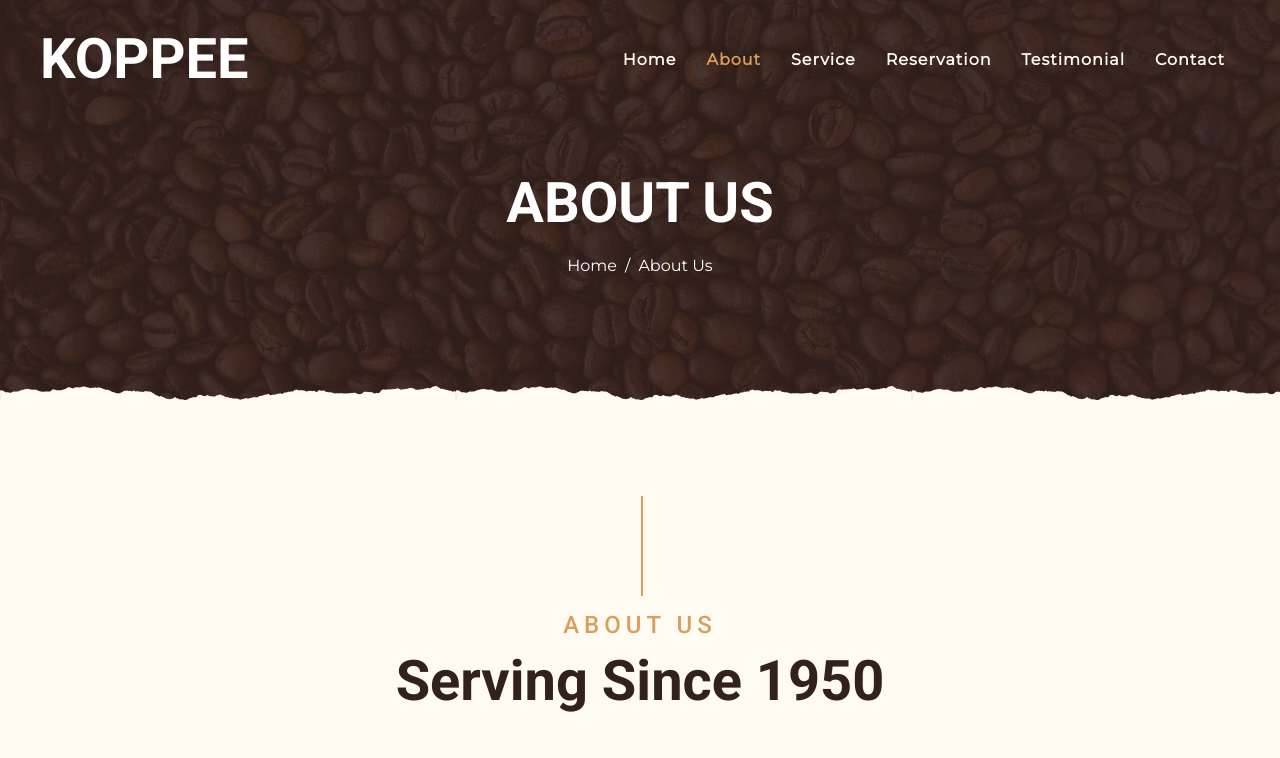
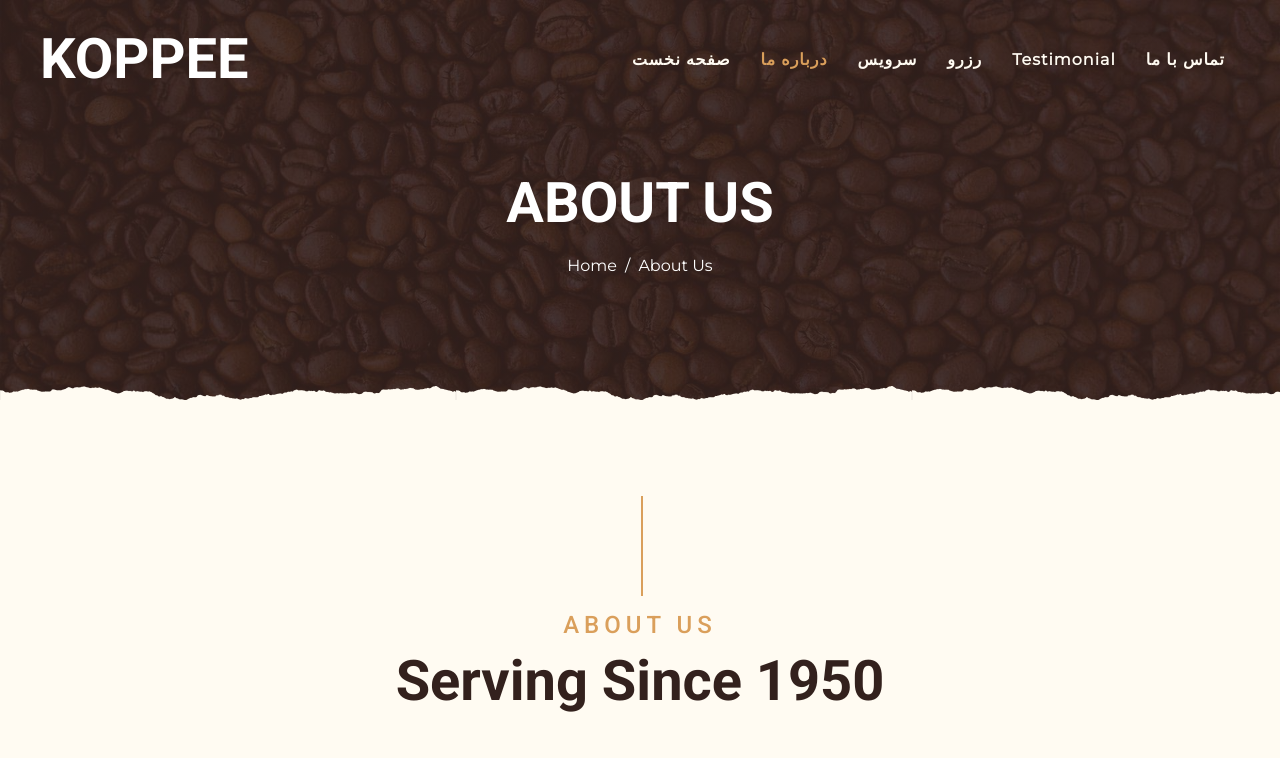
Before and after one commit to yasersharifi/react-coffee-shop, a React (Vite) app: page /about in a window 1280 px wide. Shown: the top 758 px of the page. Built offline with nearby package versions, Linux system fonts and the light colour scheme.

Commit message:
add multiple lang to this site

```diff
--- a/package.json
+++ b/package.json
@@ -9,8 +9,10 @@
     "preview": "vite preview"
   },
   "dependencies": {
+    "i18next": "^22.4.6",
     "react": "^18.2.0",
     "react-dom": "^18.2.0",
+    "react-i18next": "^12.1.1",
     "react-router-dom": "^6.5.0"
   },
   "devDependencies": {
--- a/src/components/TheTestimonial.tsx
+++ b/src/components/TheTestimonial.tsx
@@ -22,7 +22,7 @@ const TheTestimonial = () => {
                 <div className="owl-carousel testimonial-carousel">
                     <div className="testimonial-item">
                     <div className="d-flex align-items-center mb-3">
-                        <img className="img-fluid" src="img/testimonial-1.jpg" alt="" />
+                        <img className="img-fluid" src="assets/img/testimonial-1.jpg" alt="" />
                         <div className="ml-3">
                         <h4>Client Name</h4>
                         <i>Profession</i>
@@ -35,7 +35,7 @@ const TheTestimonial = () => {
                     </div>
                     <div className="testimonial-item">
                     <div className="d-flex align-items-center mb-3">
-                        <img className="img-fluid" src="img/testimonial-2.jpg" alt="" />
+                        <img className="img-fluid" src="assets/img/testimonial-2.jpg" alt="" />
                         <div className="ml-3">
                         <h4>Client Name</h4>
                         <i>Profession</i>
@@ -48,7 +48,7 @@ const TheTestimonial = () => {
                     </div>
                     <div className="testimonial-item">
                     <div className="d-flex align-items-center mb-3">
-                        <img className="img-fluid" src="img/testimonial-3.jpg" alt="" />
+                        <img className="img-fluid" src="assets/img/testimonial-3.jpg" alt="" />
                         <div className="ml-3">
                         <h4>Client Name</h4>
                         <i>Profession</i>
@@ -61,7 +61,7 @@ const TheTestimonial = () => {
                     </div>
                     <div className="testimonial-item">
                     <div className="d-flex align-items-center mb-3">
-                        <img className="img-fluid" src="img/testimonial-4.jpg" alt="" />
+                        <img className="img-fluid" src="assets/img/testimonial-4.jpg" alt="" />
                         <div className="ml-3">
                         <h4>Client Name</h4>
                         <i>Profession</i>
--- a/src/components/template/TheNavbar.tsx
+++ b/src/components/template/TheNavbar.tsx
@@ -1,39 +1,41 @@
 import { Link, useLocation } from "react-router-dom";
+import { useTranslation } from "react-i18next";
 
 interface MenuItemsType {
     title: string,
     url: string
 }
 
+const TheNavbar = () => {
+    const location = useLocation();
+    const { t } = useTranslation();
+
     const menuItems: MenuItemsType[] = [
         {
-        title: "Home",
+            title: t("Home"),
             url: "/"
         },
         {
-        title: "About",
+            title: t("About"),
             url: "/about"
         },
         {
-        title: "Service",
+            title: t("Service"),
             url: "/service"
         },
         {
-        title: "Reservation",
+            title: t("Reservation"),
             url: "/reservation"
         },
         {
-        title: "Testimonial",
+            title: t("Testimonial"),
             url: "/testimonial"
         },
         {
-        title: "Contact",
+            title: t("Contact"),
             url: "/contact"
         },
     ]
-
-const TheNavbar = () => {
-    const location = useLocation();
 
     return (
         <>
@@ -57,11 +59,12 @@ const TheNavbar = () => {
                 >
                     <div className="navbar-nav ml-auto p-4">
                         {
-                            menuItems.map((menu: MenuItemsType) => {
+                            menuItems.map((menu: MenuItemsType, index: number) => {
                                 return (
                                     <Link
                                         to={menu.url}
                                         className={`nav-item nav-link ${menu.url === location.pathname ? 'active' : ''}`}
+                                        key={`menu-item-${index}`}
                                     >
                                         { menu.title }
                                     </Link>
--- /dev/null
+++ b/src/locales/en.json
@@ -0,0 +1,8 @@
+{
+    "Home" : "Home",
+    "About" : "About",
+    "Service" : "Service",
+    "Reservation" : "Reservation",
+    "Testimonial" : "Testimonial",
+    "Contact" : "Contact"
+}
--- /dev/null
+++ b/src/locales/fa.json
@@ -0,0 +1,8 @@
+{
+    "Home" : "صفحه نخست",
+    "About" : "درباره ما",
+    "Service" : "سرویس",
+    "Reservation" : "رزرو",
+    "Testimonial" : "Testimonial",
+    "Contact" : "تماس با ما"
+}
--- a/src/main.tsx
+++ b/src/main.tsx
@@ -2,6 +2,29 @@ import React from 'react'
 import ReactDOM from 'react-dom/client'
 import { RouterProvider } from 'react-router-dom'
 import routes from './router'
+import i18n from "i18next";
+import { initReactI18next } from "react-i18next";
+import en from "./locales/en.json"
+import fa from "./locales/fa.json"
+
+i18n
+  .use(initReactI18next) // passes i18n down to react-i18next
+  .init({
+    resources: {
+      en: {
+        translation: en
+      },
+      fa: {
+        translation: fa
+      }
+    },
+    lng: "fa", // if you're using a language detector, do not define the lng option
+    fallbackLng: "en",
+
+    interpolation: {
+      escapeValue: false // react already safes from xss => https://www.i18next.com/translation-function/interpolation#unescape
+    }
+  });
 
 
 ReactDOM.createRoot(document.getElementById('root') as HTMLElement).render(
```
Also changed, not shown: 1 other file (tests, documents, lock files or other folders). Lines whose indentation alone changed are shown as unchanged.
